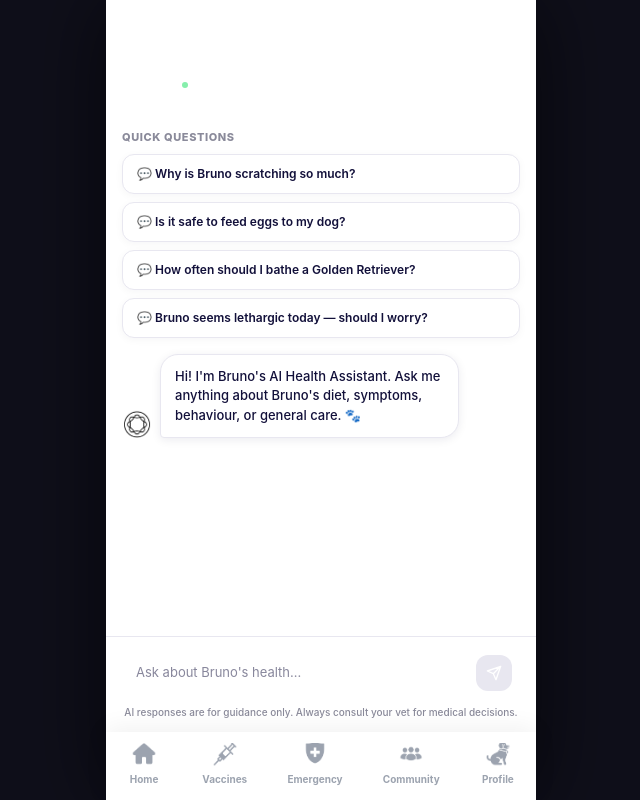
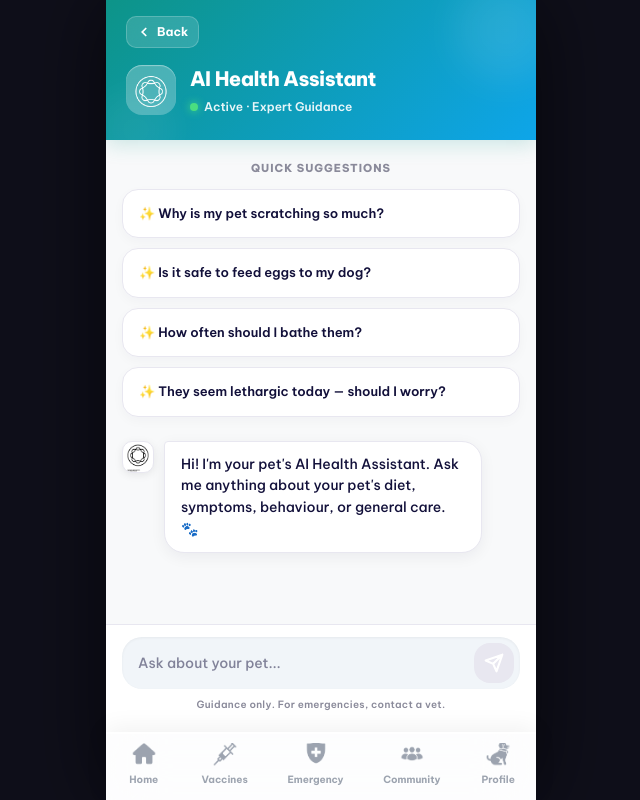
Before and after one commit to Ritammishra2007/Pet-Saathi, a Next.js app: page /assistant in a window 1280 px wide. Shown: the whole page, without its empty margins (319-959 px from the left). Built offline with nearby package versions, Linux system fonts and the light colour scheme.

Commit message:
Ai assistanbt fix

```diff
--- a/app/assistant/page.tsx
+++ b/app/assistant/page.tsx
@@ -3,28 +3,36 @@
 import { useState, useRef, useEffect } from "react";
 import BottomNav from "../components/BottomNav";
 import { useRouter } from "next/navigation";
+import Image from "next/image";
 
 const C = {
-  bg: "transparent", surface: "#FFFFFF", navy: "#12103A", gray: "#8A8A9A",
-  grayLight: "#E8E7F0", teal: "#0D9488", tealBg: "#F0FDFA",
-  orange: "#F97316", orangeBg: "#FFF4EC",
+  bg: "#F8F9FA",
+  surface: "#FFFFFF",
+  navy: "#12103A",
+  gray: "#8A8A9A",
+  grayLight: "#E8E7F0",
+  teal: "#0D9488",
+  tealBg: "#F0FDFA",
+  orange: "#F97316",
+  orangeBg: "#FFF4EC",
+  accent: "linear-gradient(135deg, #0D9488 0%, #0EA5E9 100%)",
 };
 
 type Message = { role: "user" | "ai"; text: string };
 
 const SUGGESTIONS = [
-  "Why is Bruno scratching so much?",
+  "Why is my pet scratching so much?",
   "Is it safe to feed eggs to my dog?",
-  "How often should I bathe a Golden Retriever?",
-  "Bruno seems lethargic today — should I worry?",
+  "How often should I bathe them?",
+  "They seem lethargic today — should I worry?",
 ];
 
 const MOCK_RESPONSES: Record<string, string> = {
-  default: "That's a great question about Bruno! Based on general veterinary guidelines, I'd recommend consulting your vet for a personalised assessment. In the meantime, keep monitoring his behaviour and ensure he stays hydrated. 🐾",
-  scratch: "Excessive scratching in Golden Retrievers can be due to seasonal allergies, fleas, dry skin, or food sensitivities. Check for redness or rashes on the skin. If it persists more than 3 days, visit your vet. A fish-oil supplement can help with dry skin. 🩺",
-  egg: "Yes! Cooked eggs are safe and nutritious for dogs — they're an excellent source of protein and amino acids. Avoid raw eggs (risk of Salmonella) and never add salt or seasoning. One egg every 2-3 days is a good amount for Bruno's size. ✅",
-  bathe: "Golden Retrievers should be bathed every 4–6 weeks. More frequent bathing can strip natural oils from their coat. Use a dog-specific shampoo. Brush before and after bathing to prevent matting. Bruno's double coat needs thorough drying too! 🛁",
-  lethargic: "Lethargy in dogs can be caused by heat, over-exercise, mild stomach upset, or something more serious. Check if he's eating and drinking normally. If lethargy lasts more than 24 hours, is accompanied by vomiting, or he refuses food — visit your vet immediately. 🚨",
+  default: "That's a great question! Based on general veterinary guidelines, I'd recommend consulting your vet for a personalised assessment. In the meantime, keep monitoring behaviour and ensure hydration. 🐾",
+  scratch: "Excessive scratching can be due to seasonal allergies, fleas, dry skin, or food sensitivities. Check for redness or rashes on the skin. If it persists more than 3 days, visit your vet. A fish-oil supplement can help with dry skin. 🩺",
+  egg: "Yes! Cooked eggs are safe and nutritious for dogs — they're an excellent source of protein and amino acids. Avoid raw eggs (risk of Salmonella) and never add salt or seasoning. One egg every 2-3 days is a good amount for medium sizes. ✅",
+  bathe: "Dogs should generally be bathed every 4–6 weeks. More frequent bathing can strip natural oils from their coat. Use a dog-specific shampoo. Brush before and after bathing to prevent matting. Thorough drying is essential! 🛁",
+  lethargic: "Lethargy can be caused by heat, over-exercise, mild stomach upset, or something more serious. Check if eating/drinking is normal. If lethargy lasts more than 24 hours, is accompanied by vomiting, or refusal of food — visit your vet immediately. 🚨",
 };
 
 function getResponse(text: string): string {
@@ -38,7 +46,7 @@ function getResponse(text: string): string {
 
 export default function AssistantPage() {
   const router = useRouter();
-  const [petName, setPetName] = useState("Bruno");
+  const [petName, setPetName] = useState("your pet");
   const [messages, setMessages] = useState<Message[]>([]);
   const [input, setInput] = useState("");
   const [loading, setLoading] = useState(false);
@@ -46,7 +54,7 @@ export default function AssistantPage() {
 
   useEffect(() => {
     const g = (k: string) => localStorage.getItem(k) || sessionStorage.getItem(k);
-    const name = g("petName") || "Bruno";
+    const name = g("petName") || "your pet";
     setPetName(name);
     setMessages([{ role: "ai", text: `Hi! I'm ${name}'s AI Health Assistant. Ask me anything about ${name}'s diet, symptoms, behaviour, or general care. 🐾` }]);
   }, []);
@@ -68,58 +76,75 @@ export default function AssistantPage() {
   };
 
   return (
-    <div style={{ display: "flex", flexDirection: "column", minHeight: "100vh", background: C.bg, fontFamily: "inherit" }}>
+    <div style={{ display: "flex", flexDirection: "column", minHeight: "100vh", background: C.bg, fontFamily: "'Be Vietnam Pro', sans-serif" }}>
 
-      {/* Header */}
+      {/* Premium Header */}
       <div style={{
-        background: "transparent", padding: "16px 20px 20px",
-        boxShadow: "none",
+        background: C.accent,
+        padding: "16px 20px 24px",
+        position: "relative",
+        overflow: "hidden",
+        boxShadow: "0 4px 20px rgba(13, 148, 136, 0.2)",
       }}>
-        <button onClick={() => router.back()} style={{ background: "none", border: "none", cursor: "pointer", display: "flex", alignItems: "center", gap: "6px", color: "rgba(255,255,255,0.8)", fontSize: "13px", fontWeight: 700, fontFamily: "inherit", padding: 0, marginBottom: "12px" }}>
-          <svg width="18" height="18" viewBox="0 0 24 24" fill="none"><path d="M15 18l-6-6 6-6" stroke="rgba(255,255,255,0.8)" strokeWidth="2.2" strokeLinecap="round" /></svg>
+        {/* Decorative Blobs */}
+        <div style={{ position: "absolute", top: "-20px", right: "-20px", width: "100px", height: "100px", borderRadius: "50%", background: "rgba(255,255,255,0.1)", filter: "blur(20px)" }} />
+        <div style={{ position: "absolute", bottom: "-30px", left: "-10px", width: "80px", height: "80px", borderRadius: "50%", background: "rgba(255,255,255,0.05)", filter: "blur(15px)" }} />
+
+        <button onClick={() => router.back()} style={{
+          background: "rgba(255,255,255,0.15)", border: "1px solid rgba(255,255,255,0.2)",
+          borderRadius: "10px", padding: "6px 10px", cursor: "pointer",
+          display: "flex", alignItems: "center", gap: "6px", color: "white",
+          fontSize: "12px", fontWeight: 700, fontFamily: "inherit",
+          marginBottom: "16px", backdropFilter: "blur(10px)",
+        }}>
+          <svg width="14" height="14" viewBox="0 0 24 24" fill="none"><path d="M15 18l-6-6 6-6" stroke="white" strokeWidth="3" strokeLinecap="round" /></svg>
           Back
         </button>
-        <div style={{ display: "flex", alignItems: "center", gap: "12px" }}>
+
+        <div style={{ display: "flex", alignItems: "center", gap: "14px" }}>
           <div style={{
-            width: "44px", height: "44px", borderRadius: "14px",
-            background: "rgba(255,255,255,0.18)",
+            width: "50px", height: "50px", borderRadius: "16px",
+            background: "rgba(255,255,255,0.25)",
             display: "flex", alignItems: "center", justifyContent: "center",
+            boxShadow: "inset 0 1px 1px rgba(255,255,255,0.4)",
           }}>
-            <svg width="24" height="24" viewBox="0 0 24 24" fill="none">
-              <path d="M6 3v7a6 6 0 006 6 6 6 0 006-6V3" stroke="white" strokeWidth="2" strokeLinecap="round" />
-              <path d="M6 3H4M6 3h2M18 3h-2M18 3h2" stroke="white" strokeWidth="2" strokeLinecap="round" />
-              <circle cx="18" cy="17" r="3" stroke="white" strokeWidth="2" />
-              <path d="M12 16v1" stroke="white" strokeWidth="2" strokeLinecap="round" />
-            </svg>
+            <div style={{ width: "36px", height: "36px", overflow: "hidden", display: "flex", alignItems: "flex-start", justifyContent: "center" }}>
+              <img
+                src="/ai-logo.png"
+                alt="AI"
+                style={{ width: "36px", height: "44px", objectFit: "cover", objectPosition: "top center", filter: "invert(1)" }}
+              />
+            </div>
           </div>
           <div>
-            <h1 style={{ fontSize: "18px", fontWeight: 800, color: "white", margin: 0 }}>AI Health Assistant</h1>
-            <div style={{ display: "flex", alignItems: "center", gap: "5px", marginTop: "2px" }}>
-              <div style={{ width: "6px", height: "6px", borderRadius: "50%", background: "#86EFAC" }} />
-              <p style={{ fontSize: "11px", color: "rgba(255,255,255,0.75)", margin: 0, fontWeight: 600 }}>Online · Powered by Claude AI</p>
+            <h1 style={{ fontSize: "20px", fontWeight: 800, color: "white", margin: 0, letterSpacing: "-0.5px" }}>AI Health Assistant</h1>
+            <div style={{ display: "flex", alignItems: "center", gap: "6px", marginTop: "4px" }}>
+              <div style={{ width: "8px", height: "8px", borderRadius: "50%", background: "#4ADE80", boxShadow: "0 0 8px #4ADE80" }} />
+              <p style={{ fontSize: "12px", color: "rgba(255,255,255,0.9)", margin: 0, fontWeight: 600 }}>Active · Expert Guidance</p>
             </div>
           </div>
         </div>
       </div>
 
-      {/* Messages */}
-      <div style={{ flex: 1, overflowY: "auto", padding: "16px 16px 8px" }}>
+      {/* Messages Area */}
+      <div style={{ flex: 1, overflowY: "auto", padding: "20px 16px 120px" }}>
 
-        {/* Suggestions — only when no user messages yet */}
+        {/* Suggestions */}
         {messages.length === 1 && (
-          <div style={{ marginBottom: "16px" }}>
-            <p style={{ fontSize: "11px", fontWeight: 800, color: C.gray, letterSpacing: "0.6px", marginBottom: "8px" }}>QUICK QUESTIONS</p>
-            <div style={{ display: "flex", flexDirection: "column", gap: "8px" }}>
+          <div style={{ marginBottom: "24px" }}>
+            <p style={{ fontSize: "11px", fontWeight: 800, color: C.gray, letterSpacing: "1px", marginBottom: "12px", textAlign: "center" }}>QUICK SUGGESTIONS</p>
+            <div style={{ display: "flex", flexDirection: "column", gap: "10px" }}>
               {SUGGESTIONS.map((s, i) => (
                 <button key={i} onClick={() => send(s)} style={{
-                  background: C.surface, border: `1px solid ${C.grayLight}`,
-                  borderRadius: "12px", padding: "10px 14px",
+                  background: "white", border: `1px solid ${C.grayLight}`,
+                  borderRadius: "16px", padding: "14px 16px",
                   textAlign: "left", cursor: "pointer",
-                  fontSize: "12px", fontWeight: 600, color: C.navy,
+                  fontSize: "13px", fontWeight: 600, color: C.navy,
                   fontFamily: "inherit",
-                  boxShadow: "0 2px 8px rgba(18,16,58,0.04)",
+                  boxShadow: "0 4px 12px rgba(18,16,58,0.03)",
+                  transition: "transform 0.2s",
                 }}>
-                  💬 {s}
+                  ✨ {s}
                 </button>
               ))}
             </div>
@@ -130,67 +155,51 @@ export default function AssistantPage() {
           <div key={i} style={{
             display: "flex",
             justifyContent: msg.role === "user" ? "flex-end" : "flex-start",
-            marginBottom: "12px",
+            marginBottom: "16px",
+            gap: "10px",
           }}>
             {msg.role === "ai" && (
               <div style={{
-                width: "30px", height: "30px", borderRadius: "50%",
-                background: "rgba(255,255,255,0.9)",
-                display: "flex", alignItems: "flex-start", justifyContent: "center",
-                flexShrink: 0, marginRight: "8px", alignSelf: "flex-end",
-                overflow: "hidden",
+                width: "32px", height: "32px", borderRadius: "10px",
+                background: "white",
+                display: "flex", alignItems: "center", justifyContent: "center",
+                flexShrink: 0, boxShadow: "0 2px 8px rgba(0,0,0,0.08)",
+                overflow: "hidden", border: `1px solid ${C.grayLight}`,
               }}>
-                <img
-                  src="/ai-logo.png"
-                  alt="AI"
-                  style={{ width: "30px", height: "37px", objectFit: "cover", objectPosition: "top center" }}
-                />
+                <img src="/ai-logo.png" alt="AI" style={{ width: "24px", height: "30px", objectFit: "cover", objectPosition: "top center" }} />
               </div>
             )}
             <div style={{
-              maxWidth: "75%",
-              background: msg.role === "user"
-                ? `linear-gradient(135deg, #0D9488, #0EA5E9)`
-                : C.surface,
-              borderRadius: msg.role === "user" ? "18px 18px 4px 18px" : "18px 18px 18px 4px",
-              padding: "12px 14px",
-              boxShadow: "0 2px 10px rgba(18,16,58,0.08)",
+              maxWidth: "80%",
+              background: msg.role === "user" ? C.teal : "white",
+              color: msg.role === "user" ? "white" : C.navy,
+              borderRadius: msg.role === "user" ? "20px 20px 4px 20px" : "4px 20px 20px 20px",
+              padding: "12px 16px",
+              boxShadow: "0 4px 15px rgba(18,16,58,0.06)",
               border: msg.role === "ai" ? `1px solid ${C.grayLight}` : "none",
             }}>
               <p style={{
-                fontSize: "13px", fontWeight: 500, margin: 0, lineHeight: 1.5,
-                color: msg.role === "user" ? "white" : C.navy,
+                fontSize: "14px", fontWeight: 500, margin: 0, lineHeight: 1.55,
               }}>{msg.text}</p>
             </div>
           </div>
         ))}
 
         {loading && (
-          <div style={{ display: "flex", alignItems: "center", gap: "8px", marginBottom: "12px" }}>
-            <div style={{
-              width: "44px", height: "44px", borderRadius: "14px",
-              background: "rgba(255,255,255,0.18)",
-              display: "flex", alignItems: "center", justifyContent: "center",
-              overflow: "hidden",
-            }}>
-              <div style={{ width: "32px", height: "32px", overflow: "hidden", display: "flex", alignItems: "flex-start", justifyContent: "center" }}>
-                <img
-                  src="/ai-logo.png"
-                  alt="AI"
-                  style={{ width: "32px", height: "39px", objectFit: "cover", objectPosition: "top center", filter: "invert(1)" }}
-                />
-              </div>
+          <div style={{ display: "flex", gap: "10px", marginBottom: "16px" }}>
+            <div style={{ width: "32px", height: "32px", borderRadius: "10px", background: "white", display: "flex", alignItems: "center", justifyContent: "center", flexShrink: 0, border: `1px solid ${C.grayLight}` }}>
+              <img src="/ai-logo.png" alt="AI" style={{ width: "24px", height: "30px", objectFit: "cover", objectPosition: "top center" }} />
             </div>
             <div style={{
-              background: C.surface, borderRadius: "18px 18px 18px 4px",
-              padding: "12px 16px", border: `1px solid ${C.grayLight}`,
-              display: "flex", gap: "4px", alignItems: "center",
+              background: "white", borderRadius: "4px 20px 20px 20px",
+              padding: "14px 18px", border: `1px solid ${C.grayLight}`,
+              display: "flex", gap: "6px", alignItems: "center",
             }}>
               {[0, 1, 2].map(i => (
                 <div key={i} style={{
                   width: "6px", height: "6px", borderRadius: "50%",
-                  background: C.teal, opacity: 0.6,
-                  animation: `bounce 1.2s ease-in-out ${i * 0.2}s infinite`,
+                  background: C.teal, opacity: 0.5,
+                  animation: `bounce 1.4s infinite ease-in-out ${i * 0.2}s`,
                 }} />
               ))}
             </div>
@@ -200,53 +209,63 @@ export default function AssistantPage() {
         <div ref={bottomRef} />
       </div>
 
-      {/* Input */}
+      {/* Input Bar */}
       <div style={{
-        background: C.surface, borderTop: `1px solid ${C.grayLight}`,
-        padding: "10px 16px 12px",
-        marginBottom: "68px",
+        position: "fixed",
+        bottom: "68px",
+        left: "50%",
+        transform: "translateX(-50%)",
+        width: "100%",
+        maxWidth: "430px",
+        background: "rgba(255,255,255,0.9)",
+        backdropFilter: "blur(20px)",
+        WebkitBackdropFilter: "blur(20px)",
+        padding: "12px 16px 20px",
+        borderTop: `1px solid ${C.grayLight}`,
+        zIndex: 10,
       }}>
         <div style={{
           display: "flex", alignItems: "center", gap: "10px",
-          background: C.bg, borderRadius: "16px", padding: "8px 8px 8px 14px",
+          background: "#F1F5F9", borderRadius: "20px", padding: "6px 6px 6px 16px",
+          boxShadow: "inset 0 1px 3px rgba(0,0,0,0.05)",
         }}>
           <input
             value={input}
             onChange={e => setInput(e.target.value)}
             onKeyDown={e => e.key === "Enter" && send(input)}
-            placeholder={`Ask about ${petName}'s health...`}
+            placeholder={`Ask about ${petName}...`}
             style={{
               flex: 1, background: "none", border: "none", outline: "none",
-              fontSize: "13px", fontFamily: "inherit", color: C.navy,
+              fontSize: "14px", fontWeight: 500, color: C.navy,
             }}
           />
           <button
             onClick={() => send(input)}
             disabled={!input.trim()}
             style={{
-              width: "36px", height: "36px", borderRadius: "12px",
-              background: input.trim() ? `linear-gradient(135deg, #0D9488, #0EA5E9)` : C.grayLight,
+              width: "40px", height: "40px", borderRadius: "16px",
+              background: input.trim() ? C.teal : C.grayLight,
               border: "none", cursor: input.trim() ? "pointer" : "default",
-              display: "flex", alignItems: "center", justifyContent: "center", flexShrink: 0,
-              transition: "background 0.2s",
+              display: "flex", alignItems: "center", justifyContent: "center",
+              transition: "all 0.2s",
             }}
           >
-            <svg width="16" height="16" viewBox="0 0 24 24" fill="none">
-              <path d="M22 2L11 13M22 2L15 22l-4-9-9-4 20-7z" stroke="white" strokeWidth="2" strokeLinecap="round" strokeLinejoin="round" />
+            <svg width="20" height="20" viewBox="0 0 24 24" fill="none">
+              <path d="M22 2L11 13M22 2L15 22l-4-9-9-4 20-7z" stroke="white" strokeWidth="2.5" strokeLinecap="round" strokeLinejoin="round" />
             </svg>
           </button>
         </div>
-        <p style={{ fontSize: "10px", color: C.gray, textAlign: "center", margin: "6px 0 0", fontWeight: 500 }}>
-          AI responses are for guidance only. Always consult your vet for medical decisions.
+        <p style={{ fontSize: "10px", color: C.gray, textAlign: "center", marginTop: "8px", fontWeight: 600, letterSpacing: "0.3px" }}>
+          Guidance only. For emergencies, contact a vet.
         </p>
       </div>
 
       <BottomNav />
 
-      <style>{`
+      <style jsx>{`
         @keyframes bounce {
-          0%, 80%, 100% { transform: translateY(0); }
-          40% { transform: translateY(-6px); }
+          0%, 80%, 100% { transform: scale(1); opacity: 0.3; }
+          40% { transform: scale(1.3); opacity: 1; }
         }
       `}</style>
     </div>
--- a/app/globals.css
+++ b/app/globals.css
@@ -1,5 +1,5 @@
+@import url('https://fonts.googleapis.com/css2?family=Be+Vietnam+Pro:ital,wght@0,300;0,400;0,500;0,600;0,700;0,800;0,900;1,400;1,600&display=swap');
 @import "tailwindcss";
-@import url('https://fonts.googleapis.com/css2?family=Be+Vietnam+Pro:ital,wght@0,300;0,400;0,500;0,600;0,700;0,800;0,900;1,400;1,600&display=swap');
 
 @font-face {
   font-family: 'Grodna';
```
Also changed, not shown: 1 other file (tests, documents, lock files or other folders).
